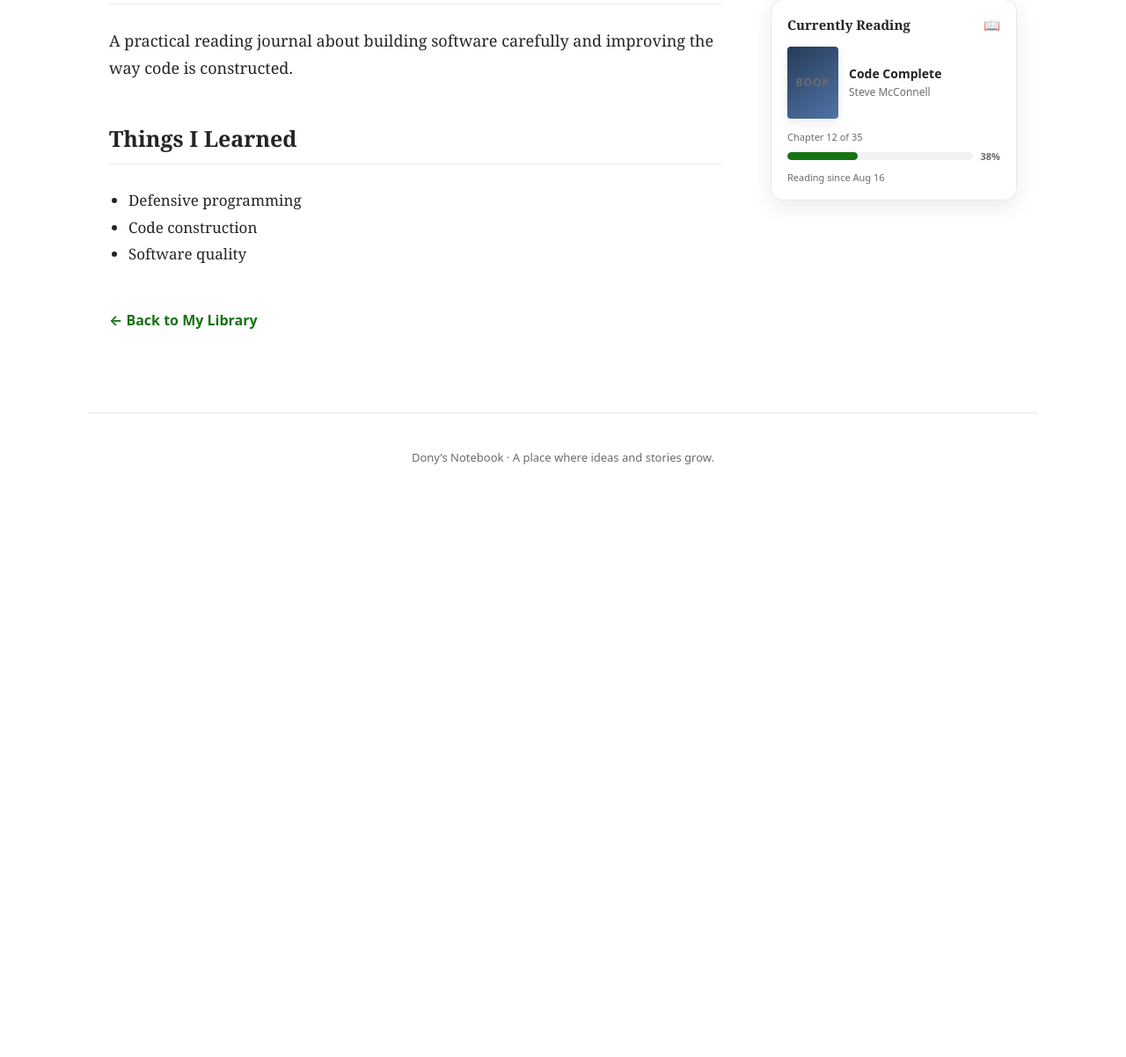
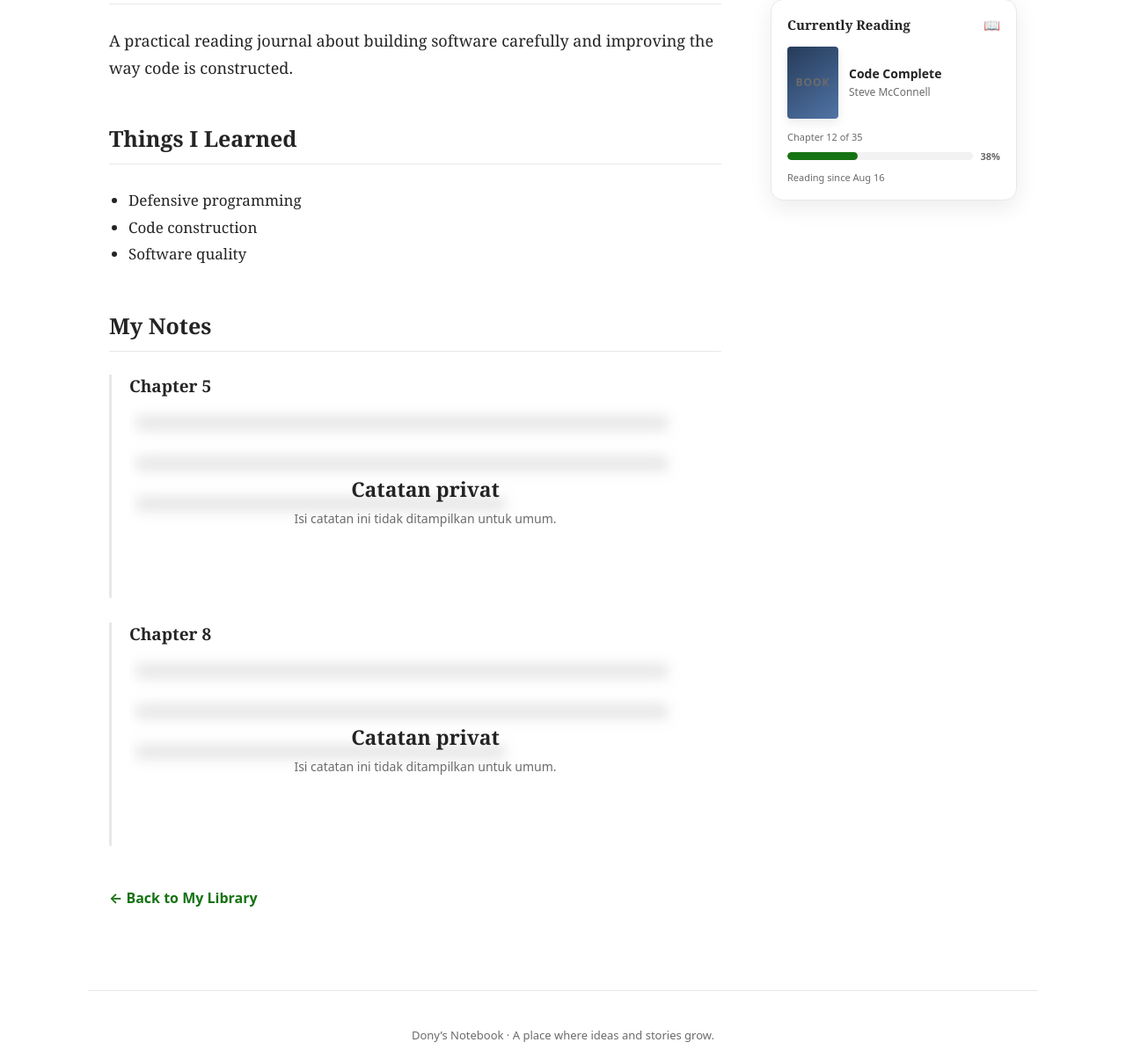
Before and after one commit to donizero8/blog, a Django app: page /library/code-complete/ in a window 1280 px wide. Shown: the part 451-1653 px from the top of the page at 88% size. Before the commit the page ends 979 px from the top, so only its background shows below. Run offline with Django 5.2, Linux system fonts and the light colour scheme; data comes from the database, SQL or seed files in the repository; some libraries are stand-ins or nearby versions.

Commit message:
Show private book notes as blurred previews

```diff
--- a/blog/views.py
+++ b/blog/views.py
@@ -113,7 +113,5 @@ def reading_timeline(request):
 
 def book_detail(request, slug):
     notes = BookNote.objects.all()
-    if not request.user.is_staff:
-        notes = notes.filter(is_public=True)
     book = get_object_or_404(Book.objects.prefetch_related(Prefetch("notes", queryset=notes)), slug=slug)
     return render(request, "blog/book_detail.html", {"book": book})
--- a/templates/blog/book_detail.html
+++ b/templates/blog/book_detail.html
@@ -22,7 +22,26 @@
     <section class="journal-section">
       <h2>My Notes</h2>
         <div class="journal-notes">
-          {% for note in book.notes.all %}<article><h3>{{ note.heading }}</h3><div class="journal-copy">{{ note.body|editor_content }}</div></article>{% endfor %}
+          {% for note in book.notes.all %}
+            <article>
+              <h3>{{ note.heading }}</h3>
+              {% if note.is_public or request.user.is_staff %}
+                <div class="journal-copy">{{ note.body|editor_content }}</div>
+              {% else %}
+                <div class="private-notes-preview">
+                  <div class="private-notes-blur" aria-hidden="true">
+                    <span class="private-note-line"></span>
+                    <span class="private-note-line"></span>
+                    <span class="private-note-line private-note-line-short"></span>
+                  </div>
+                  <div class="private-notes-notice" role="note">
+                    <strong>Catatan privat</strong>
+                    <p>Isi catatan ini tidak ditampilkan untuk umum.</p>
+                  </div>
+                </div>
+              {% endif %}
+            </article>
+          {% endfor %}
         </div>
     </section>
   {% endif %}
```
Also changed, not shown: blog/tests.py (+5 -3 lines).
